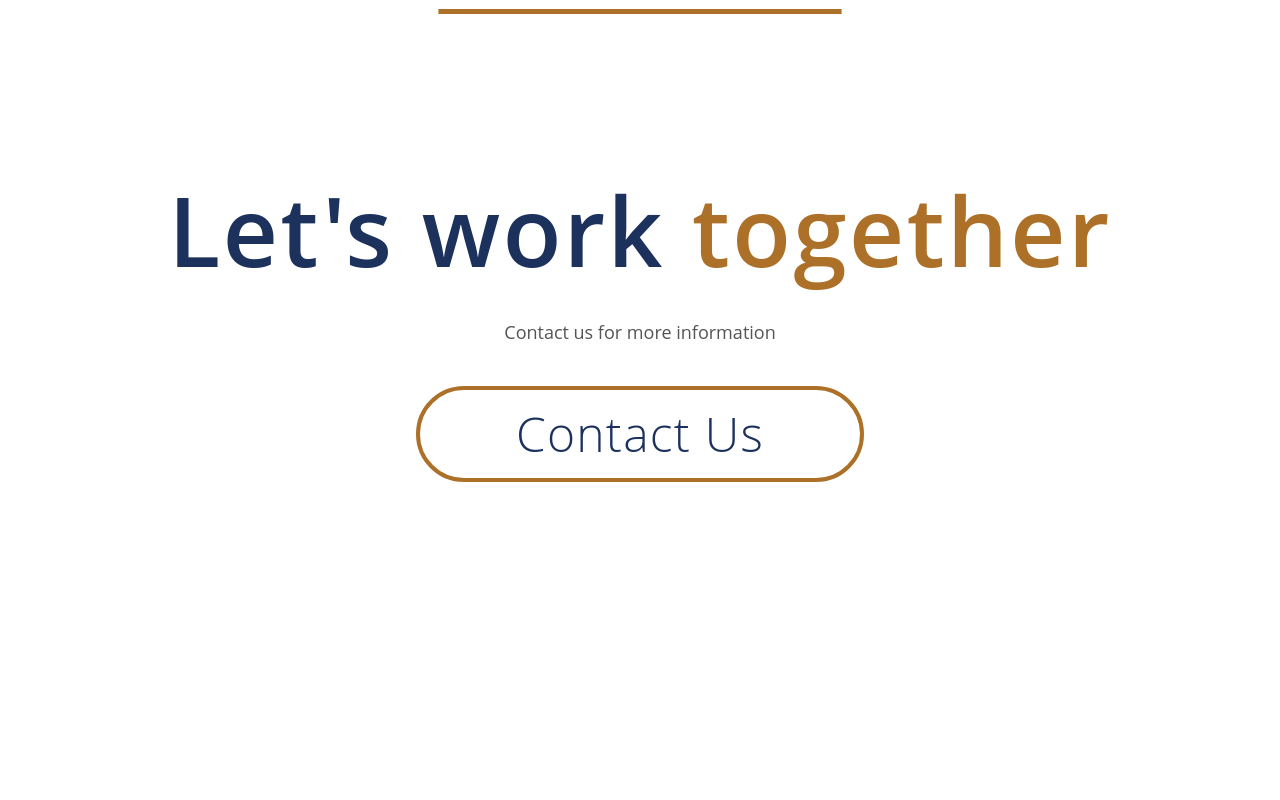
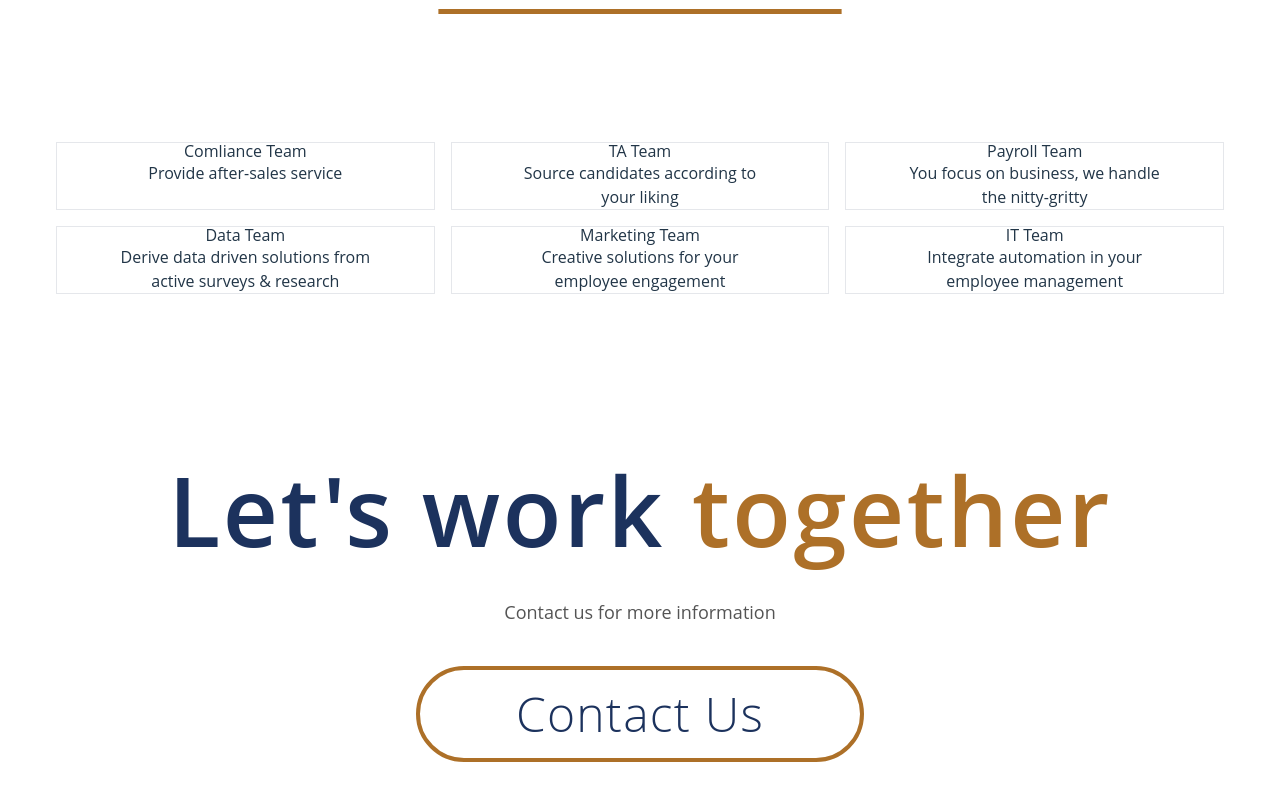
Before and after one commit to ethanchong13/topnotchRevamp, a React (Vite) app in the folder vite-project/: page /OutsourcedPayroll in a window 1280 px wide. Shown: the part 968-1768 px from the top of the page. Before the commit the page ends 1618 px from the top, so only its background shows below. Built offline with nearby package versions, Linux system fonts and the light colour scheme; the HTML template or start-up script is replaced by a standard one.

Commit message:
meet the team component

```diff
--- /dev/null
+++ b/vite-project/src/Components/OutsorcedPayroll/MeettheTeam.jsx
@@ -0,0 +1,25 @@
+import React from "react";
+import Teams from "../../Datas/Teams";
+import Title from "../LandingPage/Title";
+import TeamGrid from "./TeamGrid";
+
+const MeettheTeam = () => {
+  return (
+    <>
+      <Title title="Meet the Team" />
+      <div className="justify-center grid mx-auto grid-cols-3 gap-4 px-14 my-32">
+        {Teams.map((team) => {
+          return (
+            <TeamGrid
+              key={team.id}
+              team={team.team}
+              description={team.description}
+            />
+          );
+        })}
+      </div>
+    </>
+  );
+};
+
+export default MeettheTeam;
--- /dev/null
+++ b/vite-project/src/Components/OutsorcedPayroll/TeamGrid.jsx
@@ -0,0 +1,12 @@
+import React from "react";
+
+const TeamGrid = ({ team, description }) => {
+  return (
+    <div className="text-center border px-14">
+      <h1>{team}</h1>
+      <div>{description}</div>
+    </div>
+  );
+};
+
+export default TeamGrid;
--- /dev/null
+++ b/vite-project/src/Datas/Teams.jsx
@@ -0,0 +1,30 @@
+const Teams = [
+  { id: 1, team: "Comliance Team", description: "Provide after-sales service" },
+  {
+    id: 2,
+    team: "TA Team",
+    description: "Source candidates according to your liking",
+  },
+  {
+    id: 3,
+    team: "Payroll Team",
+    description: "You focus on business, we handle the nitty-gritty",
+  },
+  {
+    id: 4,
+    team: "Data Team",
+    description: "Derive data driven solutions from active surveys & research",
+  },
+  {
+    id: 5,
+    team: "Marketing Team",
+    description: "Creative solutions for your employee engagement",
+  },
+  {
+    id: 6,
+    team: "IT Team",
+    description: "Integrate automation in your employee management",
+  },
+];
+
+export default Teams;
--- a/vite-project/src/Pages/OutsourcedPayrollLanding.jsx
+++ b/vite-project/src/Pages/OutsourcedPayrollLanding.jsx
@@ -3,6 +3,7 @@ import ContactUs from "../Components/LandingPage/ContactUs";
 import Header from "../Components/LandingPage/Header";
 import Intro from "../Components/LandingPage/Intro";
 import Title from "../Components/LandingPage/Title";
+import MeettheTeam from "../Components/OutsorcedPayroll/MeettheTeam";
 
 const OutsourcedPayrollLanding = () => {
   return (
@@ -14,8 +15,7 @@ const OutsourcedPayrollLanding = () => {
         title="Outsourcing & Payrolling"
         details="We provide companies with better flexibility and agility to manage your contracting workforce. Besides assisting companies with contract staffing, we also provide clients with highly-digitized end-to-end HR administration support that includes payrolling, onboarding, annual leave, contracts, claims, and more. "
       />
-      <Title title="Meet the Team" />
-
+      <MeettheTeam />
       {/* Contact Us */}
       <ContactUs />
     </div>
```
